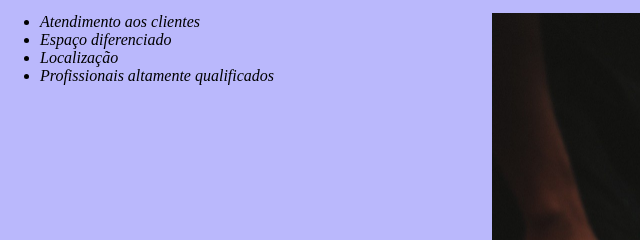
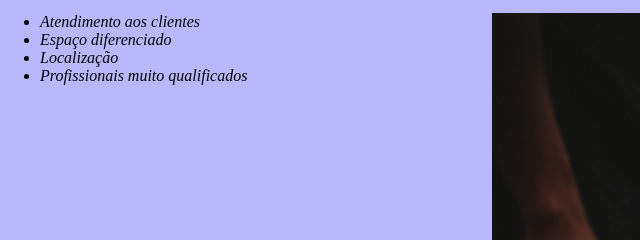
Before and after one commit to duplaDOG/barbearia_DOG, a plain HTML site: page index.html in a window 1280 px wide. Shown: the part 790-1030 px from the top of the page, 0-640 px from the left. Drawn offline with Linux system fonts and the light colour scheme.

Commit message:
novo teste

```diff
--- a/index.html
+++ b/index.html
@@ -44,7 +44,7 @@
             <li class="itens">Atendimento aos clientes</li>
             <li class="itens">Espaço diferenciado</li>
             <li class="itens">Localização</li>
-            <li class="itens">Profissionais altamente qualificados</li>
+            <li class="itens">Profissionais muito qualificados</li>
 
         </ul>
 
```
